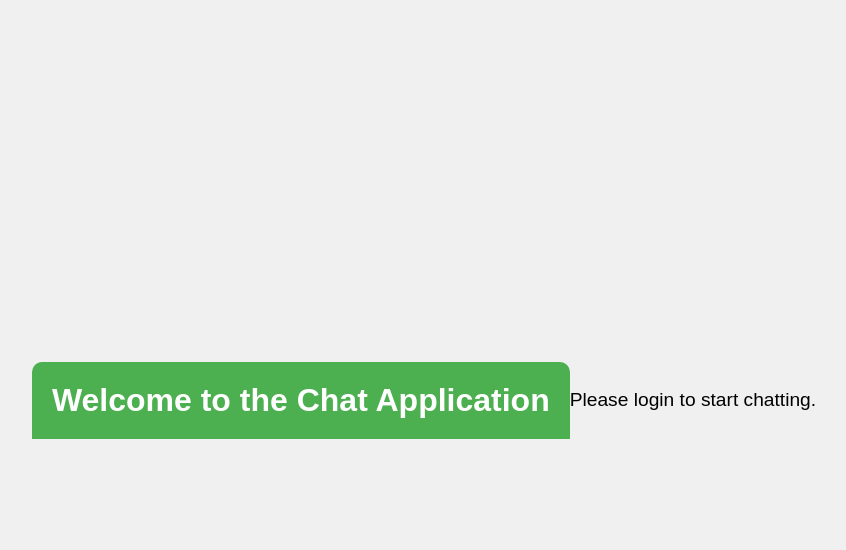
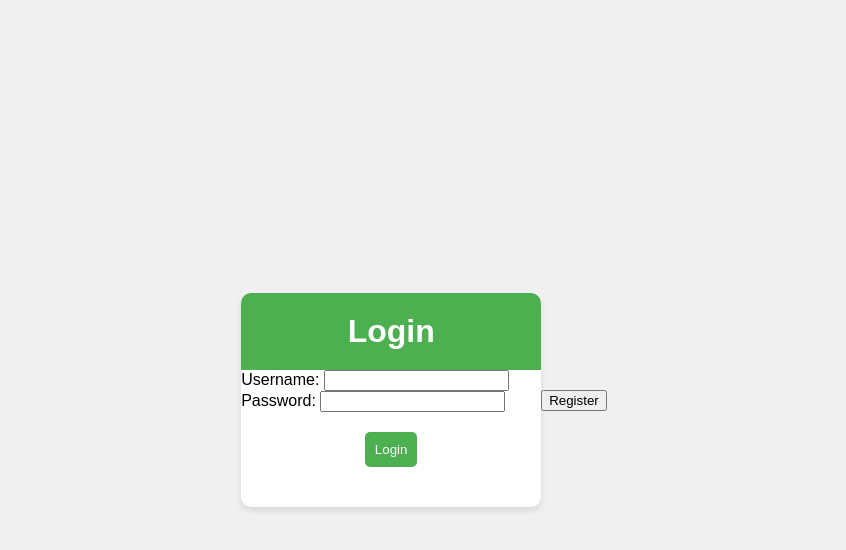
Before and after one commit to knyven/chat-website, a Flask app: template templates/login.html in a window 1280 px wide. Shown: the top 550 px of the page, without its empty margins (216-1062 px from the left). Run offline with Flask 3, Linux system fonts and the light colour scheme; the template is opened without the code that fills it, so the values that code supplies are empty; parts of the project's set-up code (start-up, migrations or seed data) failed here and were passed over.

Commit message:
working login

```diff
--- a/app.py
+++ b/app.py
@@ -46,7 +46,7 @@ conversation_history = [
 
 @app.route('/')
 def index():
-    return render_template('index.html')
+    return render_template('login.html')
 
 @app.route('/login', methods=['GET', 'POST'])
 def login():
@@ -58,11 +58,16 @@ def login():
         if user and bcrypt.check_password_hash(user.password, password):
             login_user(user)
             flash('Logged in successfully.', 'success')
-            return redirect(url_for('chat'))
+            return redirect(url_for('home'))
         else:
             flash('Incorrect username or password.', 'error')
             return redirect(url_for('index'))
-    return render_template('index.html')
+    return render_template('login.html')
+
+@app.route('/home')
+@login_required
+def home():
+    return render_template('home.html')
 
 
 @app.route('/register', methods=['GET', 'POST'])
--- a/templates/login.html
+++ b/templates/login.html
@@ -3,7 +3,7 @@
 <head>
     <meta charset="UTF-8">
     <meta name="viewport" content="width=device-width, initial-scale=1.0">
-    <title>Home</title>
+    <title>Login</title>
     <style>
         body {
             font-family: Arial, sans-serif;
@@ -25,16 +25,50 @@
             border-radius: 10px 10px 0 0;
         }
 
-        p {
+        form {
+            background-color: white;
+            box-shadow: 0 4px 6px rgba(0, 0, 0, 0.1);
+            border-radius: 10px;
+            width: 300px;
+            padding-bottom: 20px;
+        }
+
+        input[type="submit"] {
+            background-color: #4caf50;
+            color: white;
+            border: none;
+            padding: 10px;
+            cursor: pointer;
+            display: block;
+            margin: 20px auto;
+            border-radius: 5px;
+        }
+
+        input[type="submit"]:hover {
+            background-color: #45a049;
+        }
+
+        .message-container {
+            position: absolute;
+            bottom: 10%;
+            left: 50%;
+            transform: translate(-50%, -50%);
             text-align: center;
-            font-size: 1.2em;
+        }
+
+        .message {
+            display: inline-block;
+            padding: 10px;
+            border-radius: 5px;
+            margin-bottom: 15px;
         }
 
     </style>
 </head>
 <body>
 
-{% with messages = get_flashed_messages(with_categories=true) %}
+
+{% with messages = get_flashed_messages(with_categories=true, category_filter=["success", "error", "info"])[-1:] %}
 {% if messages %}
 {% for category, message in messages %}
 <p class="{{ category }}">{{ message }}</p>
@@ -42,8 +76,23 @@
 {% endif %}
 {% endwith %}
 
-    <h1>Welcome to the Chat Application</h1>
-    <p>Please login to start chatting.</p>
+<form action="{{ url_for('login') }}" method="post">
+    <h1>Login</h1>
+    <label for="username">Username:</label>
+    <input type="text" id="username" name="username" required>
+
+    <label for="password">Password:</label>
+    <input type="password" id="password" name="password" required>
+
+    <input type="submit" value="Login">
+</form>
+<button onclick="goToRegister()">Register</button>
+
+<script>
+    function goToRegister() {
+        window.location.href = '{{ url_for('register') }}';
+    }
+</script>
 
 </body>
 </html>
```
Also changed, not shown: templates/home.html (added, +51 -0 lines), templates/index.html (deleted, +0 -74 lines), templates/register.html (+8 -1 lines).
